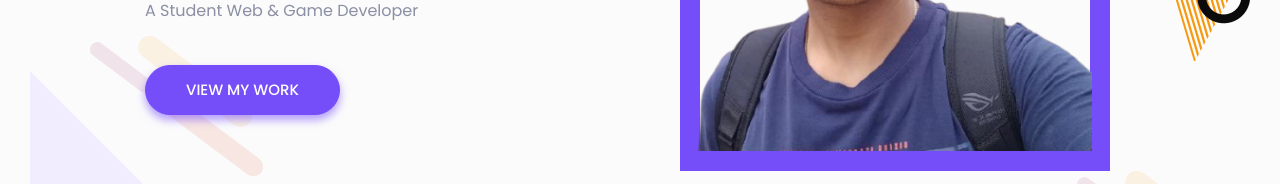
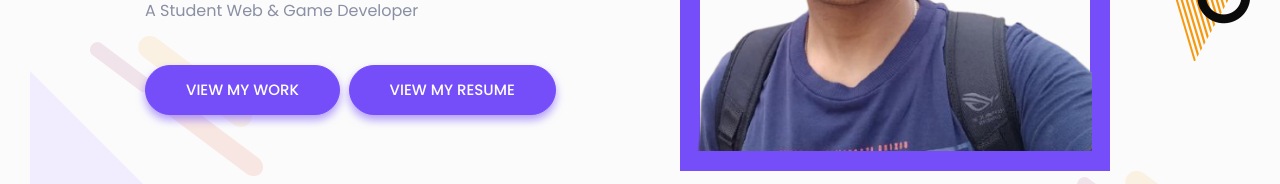
Before and after one commit to GaganAgarwal77/GaganAgarwal77.github.io, a plain HTML site: page index.html in a window 1280 px wide. Shown: the part 504-688 px from the top of the page. Drawn offline with Linux system fonts and the light colour scheme; files whose address does not match are found by name.

Commit message:
update link

```diff
--- a/index.html
+++ b/index.html
@@ -169,7 +169,10 @@
                 <h4 class="sub-title">Hello, I’m</h4>
                 <h1 class="title">Gagan Agarwal</h1>
                 <p>A Student Web & Game Developer</p>
-                <a class="main-btn page-scroll" href="#work">View my Work</a>
+                <div style="display: flex;">
+                <a class="main-btn page-scroll" href="#work">View my Work</a>&nbsp;&nbsp;
+                <a class="main-btn page-scroll" href="http://gaganagarwal.me/Resume/Resume.pdf" target="_blank">View my Resume</a>
+              </div>
               </div>
               <!-- header content right -->
             </div>
```
